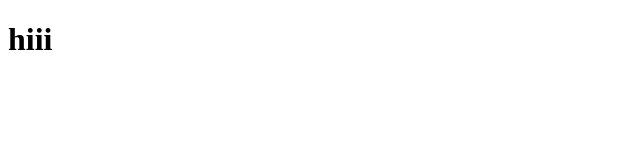
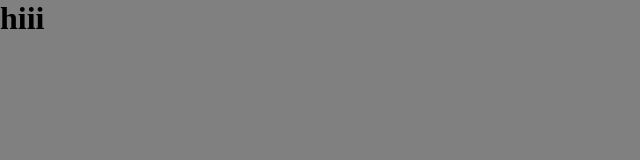
Before and after one commit to munaf-ali1/apnacollege-demo, a plain HTML site: page index.html in a window 1280 px wide. Shown: the whole page, without its empty margins (0-640 px from the left). Drawn offline with Linux system fonts and the light colour scheme.

Commit message:
add css file

```diff
--- a/index.html
+++ b/index.html
@@ -4,6 +4,7 @@
     <meta charset="UTF-8">
     <meta name="viewport" content="width=device-width, initial-scale=1.0">
     <title>Document</title>
+    <link rel="stylesheet" href="style.css">
     <h1>hiii</h1>
 </head>
 <body>
--- /dev/null
+++ b/style.css
@@ -0,0 +1,8 @@
+*{
+    padding: 0;
+    margin: 0;
+}
+
+body{
+    background-color: gray;
+}
```
